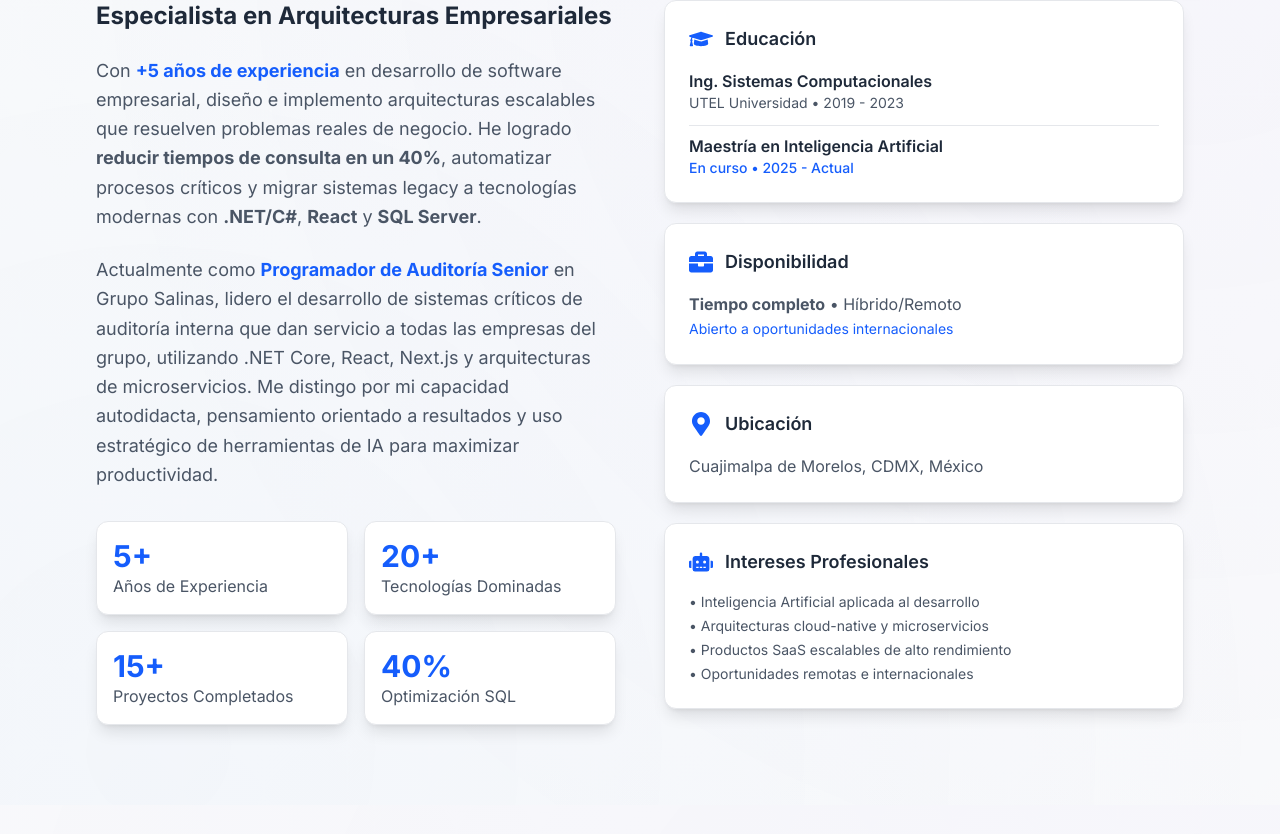
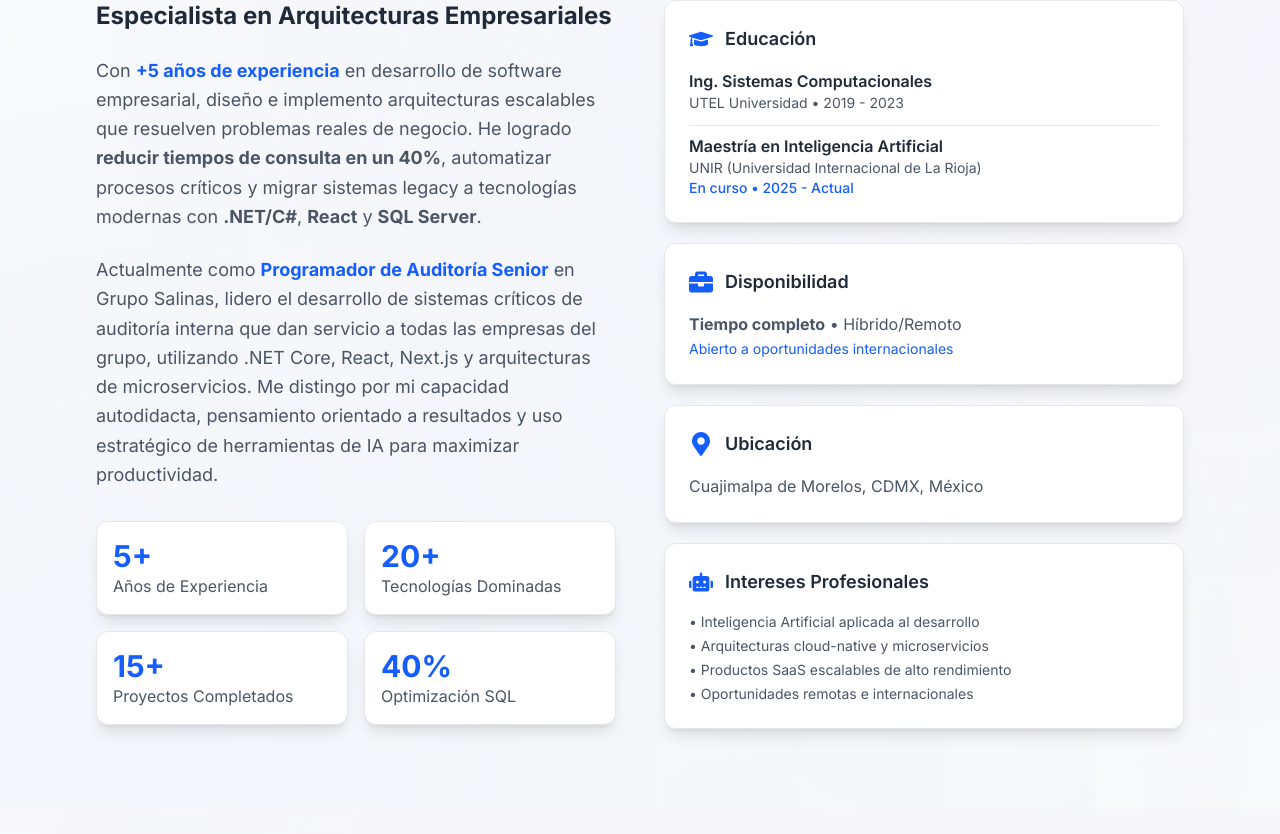
Before and after one commit to ErickuchoSan/cv-react-Erick-Rodriguez-Bores-Isaias, a React (Vite) app: page / in a window 1280 px wide. Shown: the part 1046-1880 px from the top of the page. Built offline with nearby package versions, Linux system fonts and the light colour scheme.

Commit message:
fix: actualizar UNIR en maestria, corregir overlap badge, estandarizar info CV

```diff
--- a/src/components/PDF/CVDocument.tsx
+++ b/src/components/PDF/CVDocument.tsx
@@ -208,6 +208,8 @@ const styles = StyleSheet.create({
     titleRow: {
         flexDirection: 'row',
         alignItems: 'center',
+        flexWrap: 'wrap',
+        gap: 4,
     },
     jobTitle: {
         fontSize: 10,
@@ -510,8 +512,8 @@ export const CVDocument = () => (
                         </View>
                         <View style={styles.educationItem}>
                             <Text style={styles.degree}>Maestría en Inteligencia Artificial</Text>
-                            <Text style={styles.school}>En curso</Text>
-                            <Text style={styles.eduDate}>2025 - Actual</Text>
+                            <Text style={styles.school}>UNIR (Universidad Internacional de La Rioja)</Text>
+                            <Text style={styles.eduDate}>En curso • 2025 - Actual</Text>
                         </View>
                     </View>
 
--- a/src/components/Sections/About.tsx
+++ b/src/components/Sections/About.tsx
@@ -62,6 +62,7 @@ export const About: React.FC = () => {
                                 </div>
                                 <div className="pt-2 border-t border-gray-200 dark:border-gray-700">
                                     <p className="font-semibold text-gray-800 dark:text-gray-200">Maestría en Inteligencia Artificial</p>
+                                    <p className="text-gray-600 dark:text-gray-400 text-sm">UNIR (Universidad Internacional de La Rioja)</p>
                                     <p className="text-blue-600 text-sm font-medium">En curso • 2025 - Actual</p>
                                 </div>
                             </div>
```
